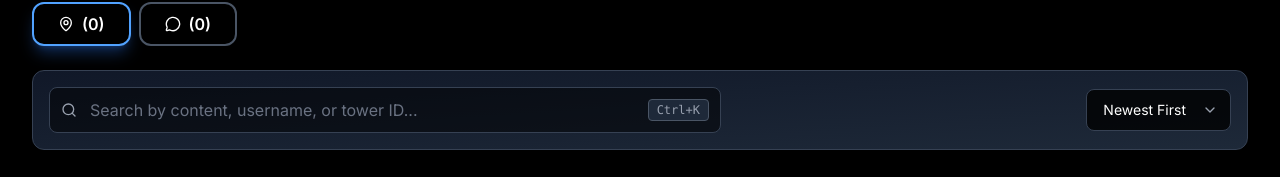
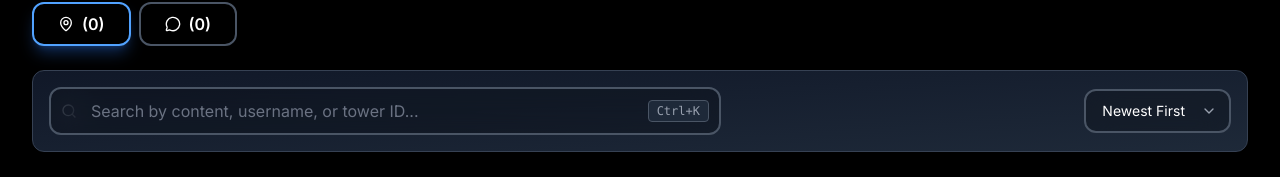
Before and after one commit to suvidhakarkera/GeoWhisper, a Next.js app in the folder frontend/: page /my-posts in a window 1280 px wide. Shown: the part 166-343 px from the top of the page. Built offline with nearby package versions, Linux system fonts and the light colour scheme; no server answers; sample sign-in values are in the browser's storage.

Commit message:
style: enhance search and sort button aesthetics with backdrop blur and updated colors

```diff
--- a/frontend/app/my-posts/page.tsx
+++ b/frontend/app/my-posts/page.tsx
@@ -410,7 +410,7 @@ export default function MyPostsPage() {
                   placeholder={`Search by content, username, or tower ID...`}
                   value={searchQuery}
                   onChange={(e) => setSearchQuery(e.target.value)}
-                  className="w-full pl-10 pr-24 py-2.5 bg-black/50 border border-gray-700 rounded-lg text-white placeholder-gray-500 focus:outline-none focus:border-cyan-500 focus:ring-2 focus:ring-cyan-500/20 transition-all"
+                  className="w-full pl-10 pr-24 py-2.5 bg-black/20 backdrop-blur-lg border-2 border-gray-600 text-white placeholder-gray-500 rounded-xl focus:outline-none focus:border-blue-400 focus:ring-2 focus:ring-blue-400/20 transition-all"
                 />
                 {searchQuery && (
                   <button
@@ -433,7 +433,7 @@ export default function MyPostsPage() {
                     onClick={() => setSortOpen(open => !open)}
                     aria-haspopup="true"
                     aria-expanded={sortOpen}
-                    className="flex items-center gap-2 appearance-none px-4 py-2.5 bg-black/80 border border-gray-700 rounded-lg text-white text-sm focus:outline-none focus:border-cyan-500 transition-colors cursor-pointer pr-3"
+                    className="flex items-center gap-2 appearance-none px-4 py-2.5 bg-black/20 backdrop-blur-lg border-2 border-gray-600 rounded-xl text-white text-sm focus:outline-none focus:border-blue-400 hover:border-blue-400 transition-all cursor-pointer pr-3 w-full sm:w-auto justify-between"
                   >
                     <span className="truncate">{sortBy === 'newest' ? 'Newest First' : 'Oldest First'}</span>
                     <ChevronDown className="w-4 h-4 text-gray-400 ml-2" />
@@ -444,13 +444,13 @@ export default function MyPostsPage() {
                       <div className="py-1">
                         <button
                           onClick={() => { setSortBy('newest'); setSortOpen(false); }}
-                          className={`w-full text-left px-4 py-2 text-sm ${sortBy === 'newest' ? 'text-cyan-400' : 'text-white'} hover:bg-gray-900/80`}
+                          className={`w-full text-left px-4 py-2 text-sm ${sortBy === 'newest' ? 'text-blue-400' : 'text-white'} hover:bg-gray-900/80`}
                         >
                           Newest First
                         </button>
                         <button
                           onClick={() => { setSortBy('oldest'); setSortOpen(false); }}
-                          className={`w-full text-left px-4 py-2 text-sm ${sortBy === 'oldest' ? 'text-cyan-400' : 'text-white'} hover:bg-gray-900/80`}
+                          className={`w-full text-left px-4 py-2 text-sm ${sortBy === 'oldest' ? 'text-blue-400' : 'text-white'} hover:bg-gray-900/80`}
                         >
                           Oldest First
                         </button>
```
